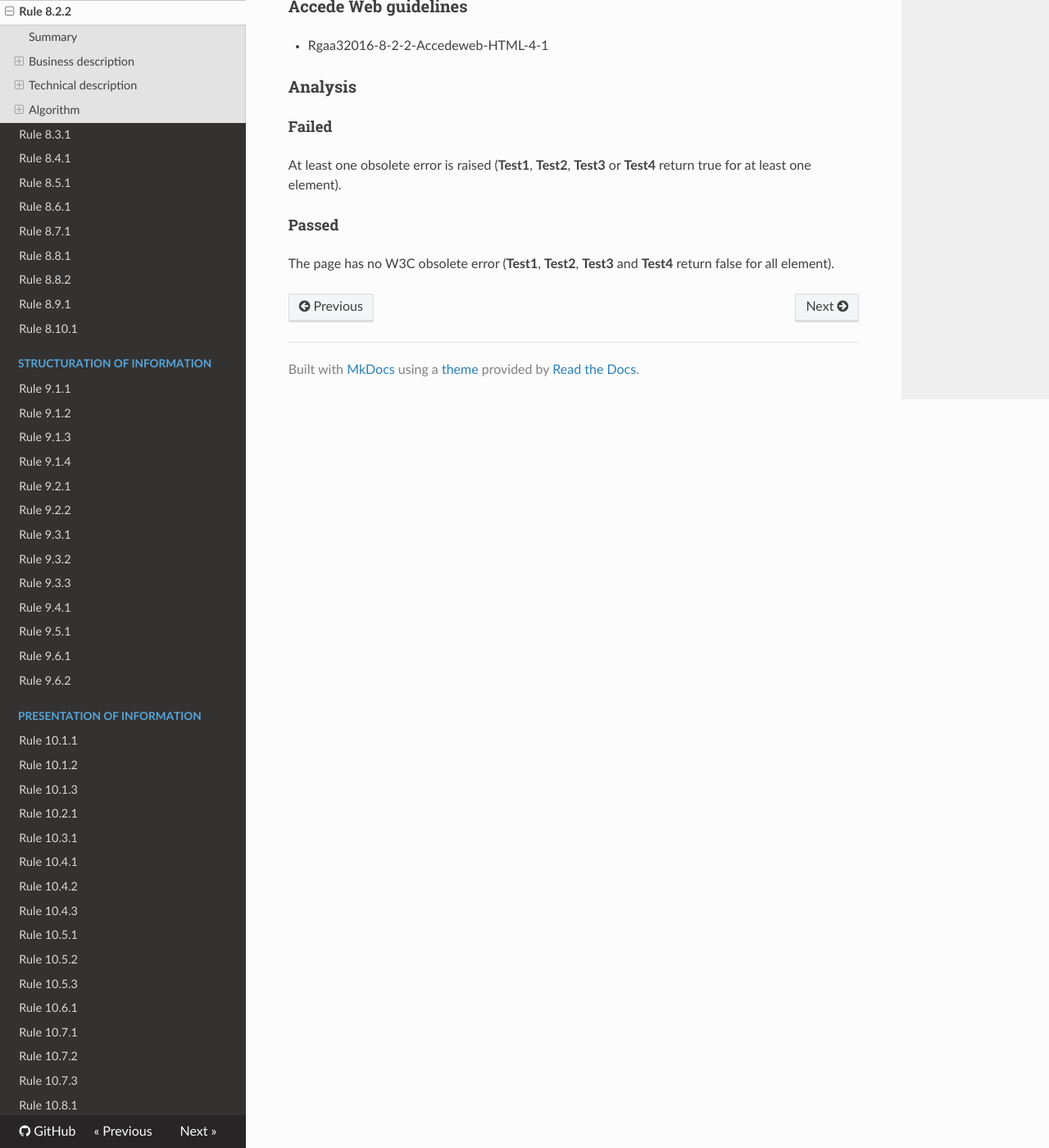
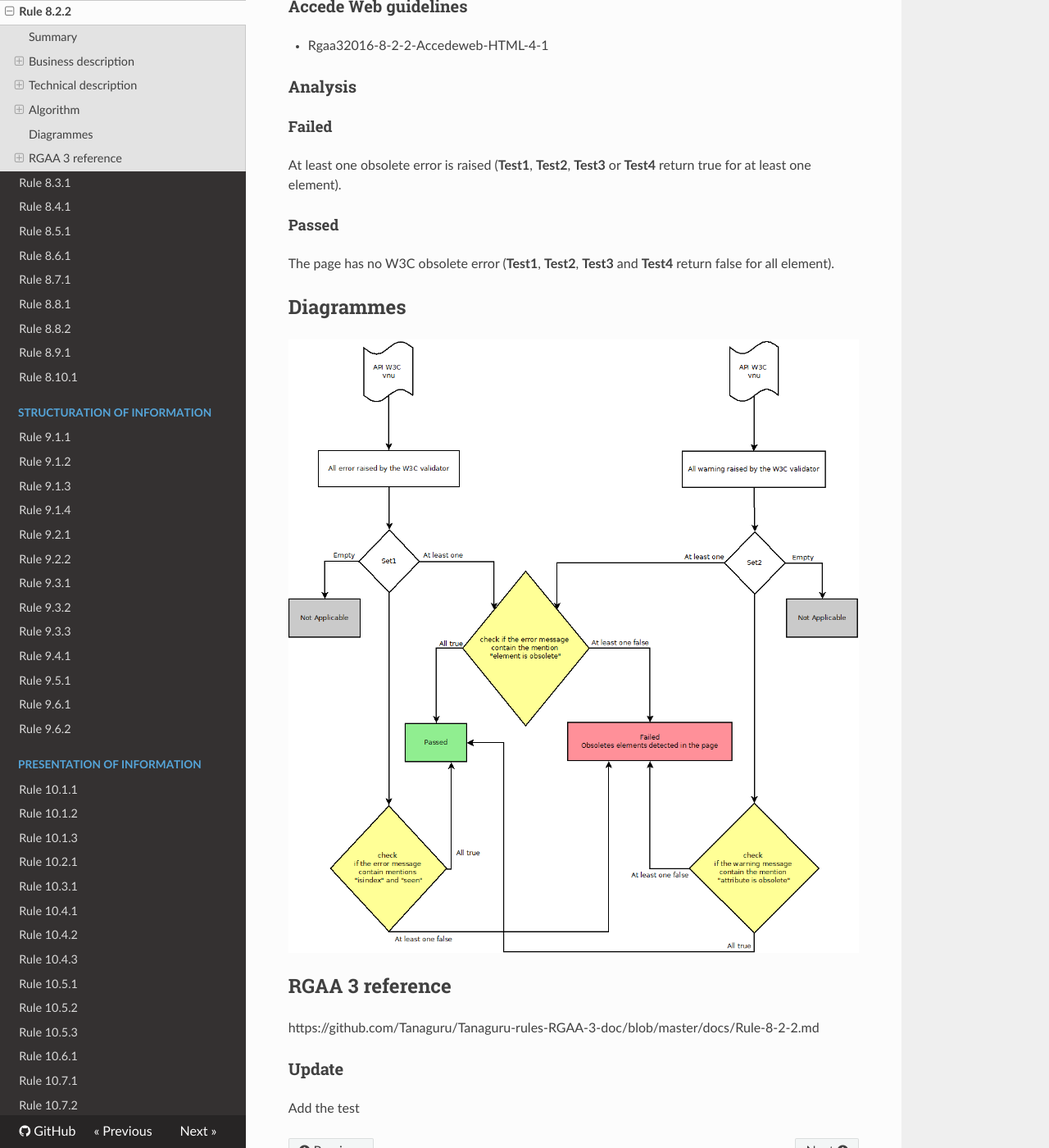
Before and after one commit to Tanaguru/RGAA3-2016, an MkDocs documentation site: the page built from docs/Rule-8-2-2.md, in a window 1280 px wide and 1400 px high, scrolled down 2297 px. Shown: the whole window at 82% size. Built offline with MkDocs 1.6.1, drawn with Linux system fonts in a browser that asks for light colours; nearby versions of some CDN libraries; old or Windows-style settings are respelled for this version of MkDocs.

Commit message:
Update sample test 8.2.2

```diff
--- a/docs/Rule-8-2-2.md
+++ b/docs/Rule-8-2-2.md
@@ -99,3 +99,15 @@ At least one obsolete error is raised (**Test1**, **Test2**, **Test3** or **Test
 #### Passed
 
 The page has no W3C obsolete error (**Test1**, **Test2**, **Test3** and **Test4** return false for all element).
+
+## Diagrammes
+
+![](https://raw.githubusercontent.com/Tanaguru/RGAA3-2016/master/docs/Diagrammes/Test8-2-2.png?token=AI6sA3cTbWq8dJFQRp5JTMK8PFVyyaY-ks5Y-gvOwA%3D%3D)
+
+## RGAA 3 reference
+
+https://github.com/Tanaguru/Tanaguru-rules-RGAA-3-doc/blob/master/docs/Rule-8-2-2.md
+
+### Update
+
+Add the test
```
Also changed, not shown: docs/Rule-1-1-4.md (+1 -1 lines), docs/Rule-4-1-1.md (+1 -1 lines).
